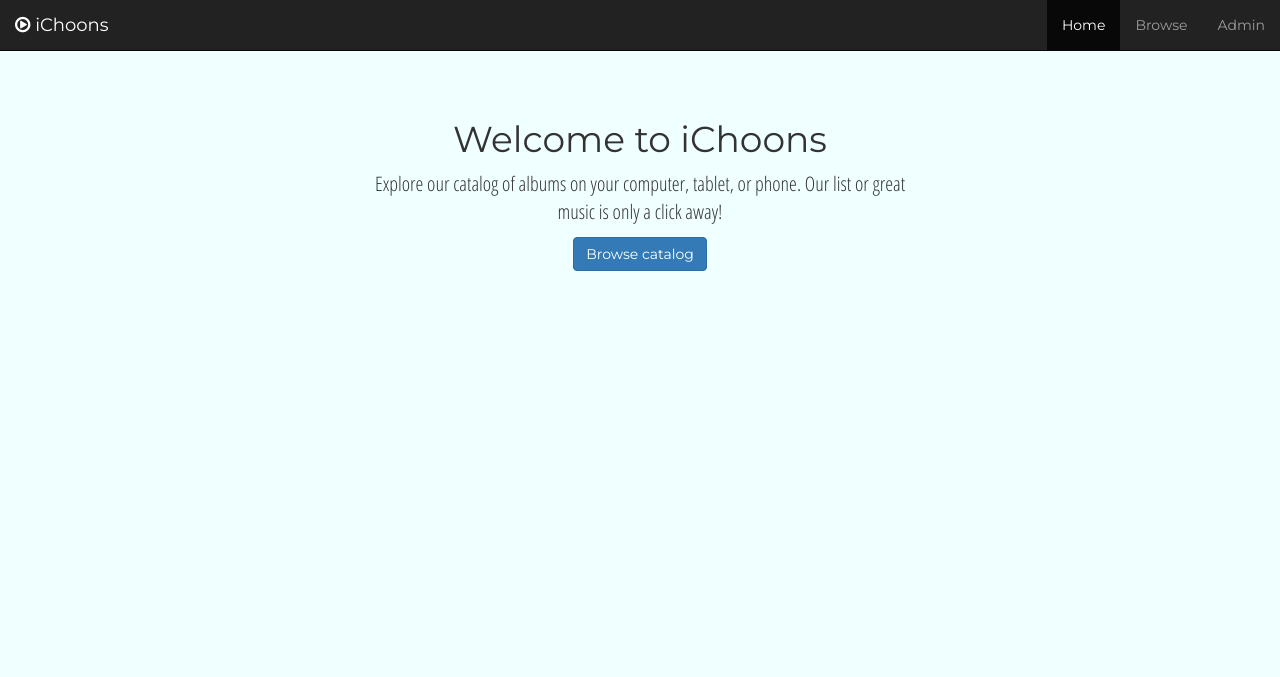
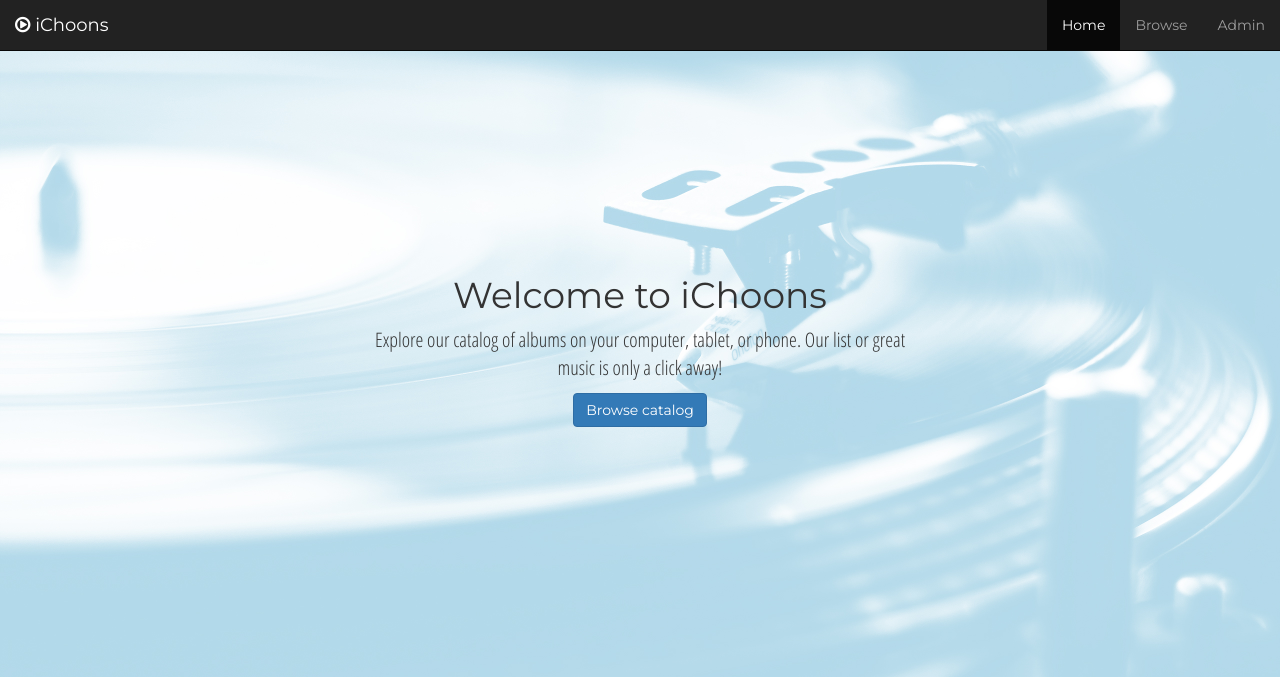
Before and after one commit to Tommy-B-Git/src, a Flask app: page / in a window 1280 px wide. Shown: the top 677 px of the page. Run offline with Flask 2, Linux system fonts and the light colour scheme; some libraries are stand-ins or nearby versions.

Commit message:
Added bg img to css

```diff
--- a/static/css/custom.css
+++ b/static/css/custom.css
@@ -1,5 +1,16 @@
 body{background-color:#F0FFFF; font-family:'Montserrat', sans-serif;}
-.appHeaders{margin-top:100px;}
+
+
+.mainBGImage{
+  background: url(../img/turntable-tint.jpg) no-repeat center center fixed;
+  -webkit-background-size: cover;
+  -moz-background-size: cover;
+  -o-background-size: cover;
+  background-size: cover;
+}
+
+
+.appHeaders{margin-top:32vh;}
 .flexBandCont{display:flex;}
 .flexBand{background-color:#fff; color:#3C7070; width:30%; border: 2px solid
 #3C7070; padding:10px; margin: 10px;}
```
